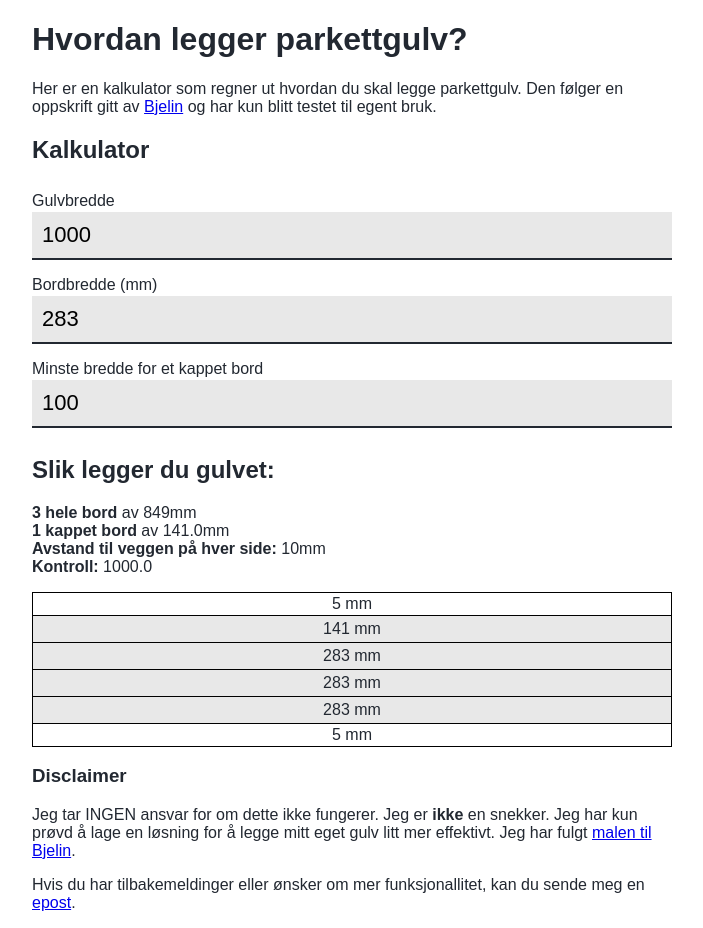
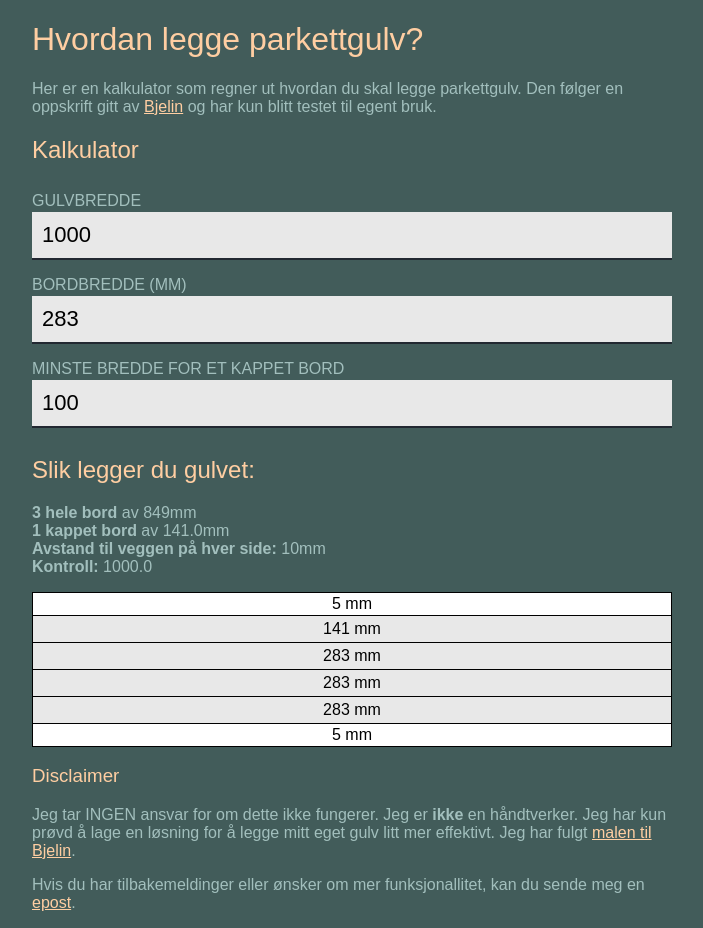
Before and after one commit to HaakonW/Parkettlegger, a React (Create React App) app: page / in a window 1280 px wide. Shown: the whole page, without its empty margins (288-991 px from the left). Built offline with nearby package versions, Linux system fonts and the light colour scheme.

Commit message:
Added styling

```diff
--- a/src/App.tsx
+++ b/src/App.tsx
@@ -24,7 +24,7 @@ export default function App() {
   });
   return (
     <div className="App">
-      <h1>Hvordan legger parkettgulv?</h1>
+      <h1>Hvordan legge parkettgulv?</h1>
       <p>
         Her er en kalkulator som regner ut hvordan du skal legge parkettgulv.
         Den følger en oppskrift gitt av{' '}
--- a/src/Components/Disclaimer.tsx
+++ b/src/Components/Disclaimer.tsx
@@ -5,8 +5,8 @@ export const Disclaimer = () => (
     <h3>Disclaimer</h3>
     <p>
       Jeg tar INGEN ansvar for om dette ikke fungerer. Jeg er <b>ikke</b> en
-      snekker. Jeg har kun prøvd å lage en løsning for å legge mitt eget gulv
-      litt mer effektivt. Jeg har fulgt{' '}
+      håndtverker. Jeg har kun prøvd å lage en løsning for å legge mitt eget
+      gulv litt mer effektivt. Jeg har fulgt{' '}
       <a
         target="_blank"
         rel="noopener"
--- a/src/LayOutFloor.tsx
+++ b/src/LayOutFloor.tsx
@@ -1,5 +1,5 @@
-import React from "react";
-import { WALL_SPACE } from "./utils";
+import React from 'react';
+import { WALL_SPACE } from './utils';
 
 type Props = {
   wholePlanks: number;
@@ -14,7 +14,7 @@ const LayOutFloor = ({
   plankWidth,
   leftOverPlank,
   validPlank,
-  slicedRow
+  slicedRow,
 }: Props) => {
   const floor = [];
   let i = 0;
@@ -35,28 +35,30 @@ const LayOutFloor = ({
   return (
     <div
       style={{
-        border: "solid black 1px",
-        display: "flex",
-        flexDirection: "column",
-        justifyContent: "center",
-        padding: "0px",
-        margin: "0"
+        border: 'solid black 1px',
+        display: 'flex',
+        flexDirection: 'column',
+        justifyContent: 'center',
+        padding: '0px',
+        margin: '0',
+        backgroundColor: '#fff',
+        color: '#000',
       }}
     >
-      <span style={{ textAlign: "center", padding: "2px" }}>
+      <span style={{ textAlign: 'center', padding: '2px' }}>
         {WALL_SPACE / 2} mm
       </span>
       {floor.map((item, i) => (
         <p
           key={i}
           style={{
-            borderTop: "solid black 1px",
-            textAlign: "center",
-            padding: "4px",
-            backgroundColor: "#e8e8e8",
+            borderTop: 'solid black 1px',
+            textAlign: 'center',
+            padding: '4px',
+            backgroundColor: '#e8e8e8',
             margin: 0,
             height:
-              item === plankWidth ? "100%" : `${(item / plankWidth) * 100}%`
+              item === plankWidth ? '100%' : `${(item / plankWidth) * 100}%`,
           }}
         >
           {item.toFixed(0)} mm
@@ -64,9 +66,9 @@ const LayOutFloor = ({
       ))}
       <span
         style={{
-          padding: "2px",
-          textAlign: "center",
-          borderTop: "solid 1px black"
+          padding: '2px',
+          textAlign: 'center',
+          borderTop: 'solid 1px black',
         }}
       >
         {WALL_SPACE / 2} mm
--- a/src/styles.css
+++ b/src/styles.css
@@ -1,6 +1,6 @@
 body {
-  background: #fff;
-  color: #222831;
+  background: #425c5a;
+  color: #a2bfbd;
 }
 
 @media only screen and (min-width: 600px) {
@@ -23,6 +23,18 @@ label {
   flex-direction: column;
   align-items: flex;
   margin: 0.5em 0em;
+  text-transform: uppercase;
+}
+
+a {
+  color: #ffcea2;
+}
+
+h1,
+h2,
+h3 {
+  color: #ffcea2;
+  font-weight: initial;
 }
 
 input {
```
